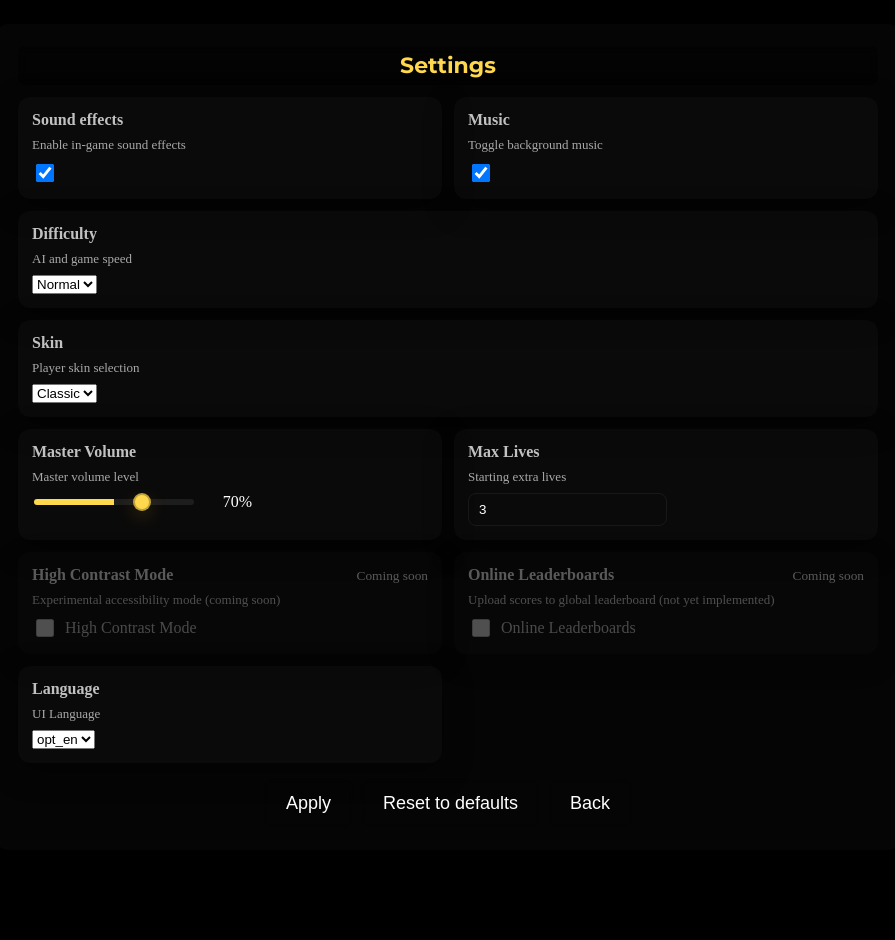
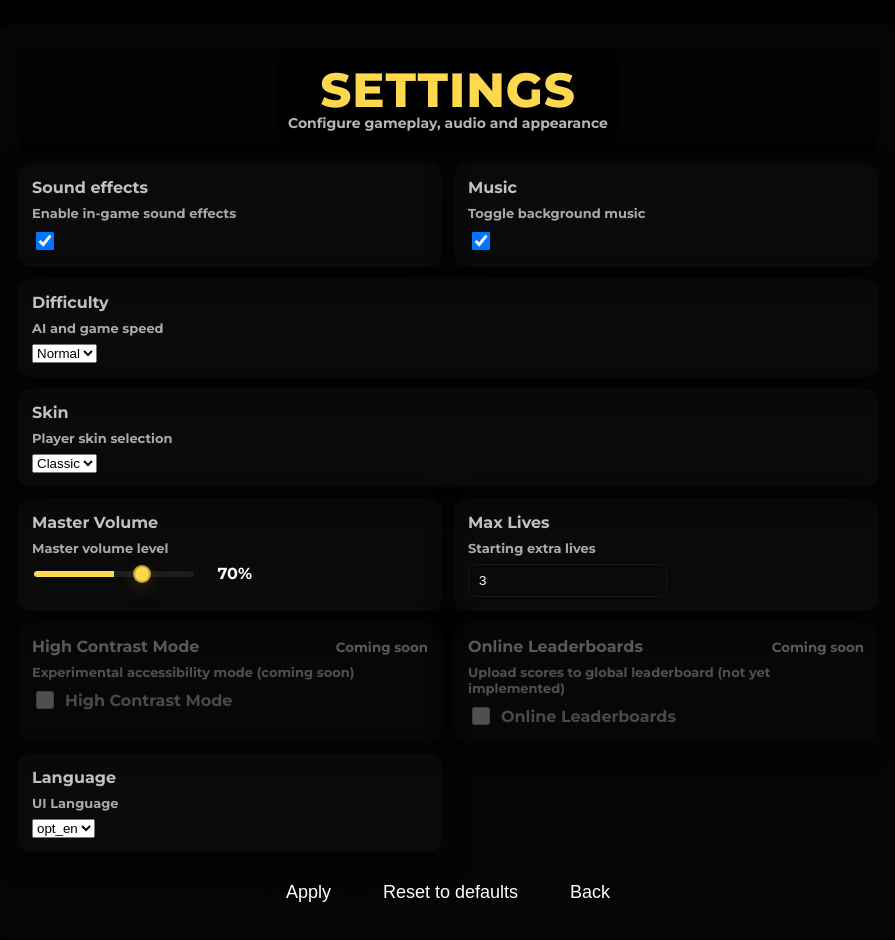
Before and after one commit to devvyyxyz/pacman, a React (Vite) app: page / in a window 1280 px wide. Both pictures are taken after a click on the button "Settings". Shown: the top 940 px of the page, without its empty margins (192-1087 px from the left). Before the commit the page ends 874 px from the top, so only its background shows below. Built offline with nearby package versions, Linux system fonts and the light colour scheme.

Commit message:
feat: implement reusable Title component with sticky functionality and localization support

```diff
--- /dev/null
+++ b/src/components/Title/Title.module.css
@@ -0,0 +1,6 @@
+@import url('https://fonts.googleapis.com/css2?family=Montserrat:wght@700;800;900&display=swap');
+:root{--title-bg:rgba(0,0,0,0.35);}
+.titleWrap{display:flex;flex-direction:column;align-items:center;gap:6px;text-align:center}
+.sticky{position:sticky;top:16px;z-index:30;padding:8px 10px;background:var(--title-bg);backdrop-filter:blur(6px);border-radius:10px;display:inline-block}
+.name{font-family: 'Montserrat', system-ui, -apple-system, 'Segoe UI', Roboto, 'Helvetica Neue', Arial;font-size:48px;line-height:1;margin:0;color:var(--accent);letter-spacing:1px;font-weight:800;text-shadow:0 10px 20px rgba(0,0,0,0.6), 0 0 18px rgba(0,0,0,0.25)}
+.subtitle{margin:0;color:var(--muted);font-size:14px;opacity:0.95}
--- /dev/null
+++ b/src/components/Title/index.tsx
@@ -0,0 +1,20 @@
+import React from 'react';
+import styles from './Title.module.css';
+
+type Props = {
+  title: React.ReactNode;
+  subtitle?: React.ReactNode;
+  sticky?: boolean;
+  className?: string;
+};
+
+export default function Title({title, subtitle, sticky, className}: Props){
+  return (
+    <div className={`${styles.titleWrap} ${className || ''}`}>
+      <div className={sticky ? styles.sticky : undefined} aria-hidden={false}>
+        <h1 className={styles.name}>{title}</h1>
+        {subtitle ? <p className={styles.subtitle}>{subtitle}</p> : null}
+      </div>
+    </div>
+  );
+}
--- a/src/i18n/index.ts
+++ b/src/i18n/index.ts
@@ -93,6 +93,11 @@ const TRANSLATIONS: Record<string, Record<string,string>> = {
     menu_footer: 'Naciśnij Enter lub kliknij, aby rozpocząć'
   }
 };
+
+// small subtitle for settings page
+TRANSLATIONS.en.settings_subtitle = 'Configure gameplay, audio and appearance';
+TRANSLATIONS.es.settings_subtitle = 'Configura jugabilidad, audio y apariencia';
+TRANSLATIONS.pl.settings_subtitle = 'Konfiguruj rozgrywkę, dźwięk i wygląd';
 
 // Additional keys for setup, gameplay, credits and language names
 TRANSLATIONS.en.setup_title = 'Prepare your run';
--- a/src/pages/Credits/index.tsx
+++ b/src/pages/Credits/index.tsx
@@ -3,16 +3,14 @@ import menuStyles from '../../components/Menu/Menu.module.css';
 import styles from './Credits.module.css';
 import CREDITS from '../../config/credits';
 import { t } from '../../i18n';
+import Title from '../../components/Title';
 
 export default function Credits({onBack}:{onBack:()=>void}){
   return (
     <div className={`${menuStyles.wrap} ${styles.pageWrap}`}>
       <div className={menuStyles.bg} aria-hidden />
       <div className={menuStyles.stage} role="main">
-        <div className={`${menuStyles.title} ${styles.stickyTitle}`}>
-          <h1 className={menuStyles.name}>{t('credits_title')}</h1>
-          <p className={menuStyles.subtitle}>{t('credits_subtitle')}</p>
-        </div>
+        <Title title={t('credits_title')} subtitle={t('credits_subtitle')} sticky className={`${menuStyles.title} ${styles.stickyTitle}`} />
 
         <div className={styles.cards}>
           {CREDITS.map(c => {
--- a/src/pages/Settings/Settings.module.css
+++ b/src/pages/Settings/Settings.module.css
@@ -1,7 +1,7 @@
 .root{ }
 @import url('https://fonts.googleapis.com/css2?family=Montserrat:wght@700;800;900&display=swap');
 :root{--panel:rgba(255,255,255,0.02);--card-bg:rgba(255,255,255,0.02);}
-.wrap{min-height:100vh;display:flex;align-items:center;justify-content:center;padding:24px}
+.wrap{min-height:100vh;display:flex;align-items:center;justify-content:center;padding:24px;font-family: 'Montserrat', system-ui, -apple-system, 'Segoe UI', Roboto, 'Helvetica Neue', Arial}
 .stage{width:min(860px,94vw);padding:22px;border-radius:12px;background:var(--card-bg);box-shadow:0 8px 30px rgba(0,0,0,0.45)}
 .title{margin:0 0 8px 0;color:var(--accent);font-weight:700;font-size:22px;text-align:center;font-family: 'Montserrat', system-ui, -apple-system, 'Segoe UI', Roboto, 'Helvetica Neue', Arial}
 .stickyTitle{position:sticky;top:20px;z-index:30;padding:6px 0;background:rgba(0,0,0,0.35);backdrop-filter:blur(6px);border-radius:8px}
--- a/src/pages/Settings/index.tsx
+++ b/src/pages/Settings/index.tsx
@@ -4,6 +4,7 @@ import styles from './Settings.module.css';
 import SETTINGS, { SettingMeta } from '../../config/settings';
 import config from '../../config';
 import { t, setLocale } from '../../i18n';
+import Title from '../../components/Title';
 import { DEFAULT_CONFIG } from '../../config/defaults';
 
 type LocalSettings = Record<string, any>;
@@ -105,7 +106,9 @@ export default function Settings({onBack}:{onBack:()=>void}){
   return (
     <div className={styles.wrap}>
       <div className={styles.stage}>
-        <h2 className={`${styles.title} ${styles.stickyTitle}`}>Settings</h2>
+        <div className={`${menuStyles.title} ${styles.stickyTitle}`}>
+            <Title title={t('settings_title')} subtitle={t('settings_subtitle')} sticky className={`${menuStyles.title} ${styles.stickyTitle}`} />
+        </div>
 
         <div className={styles.grid}>
           {SETTINGS.map(s => (
```
